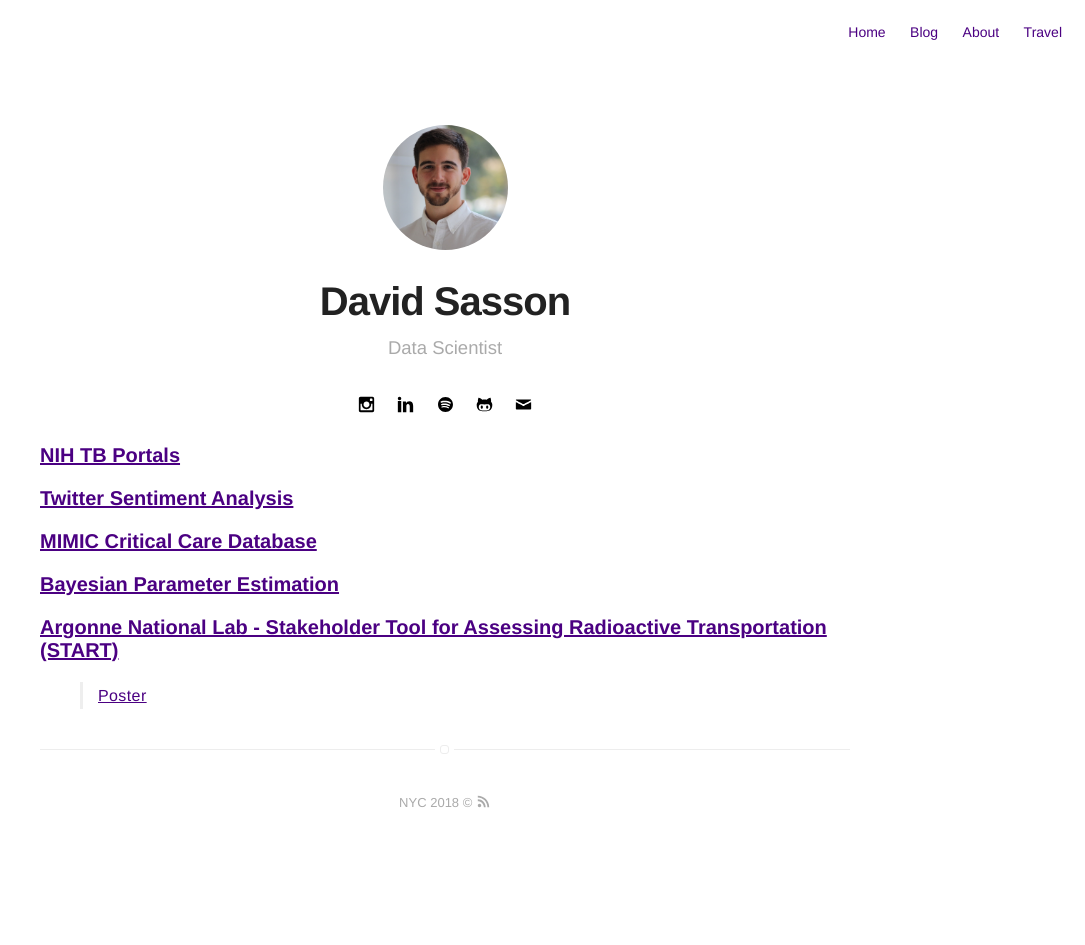
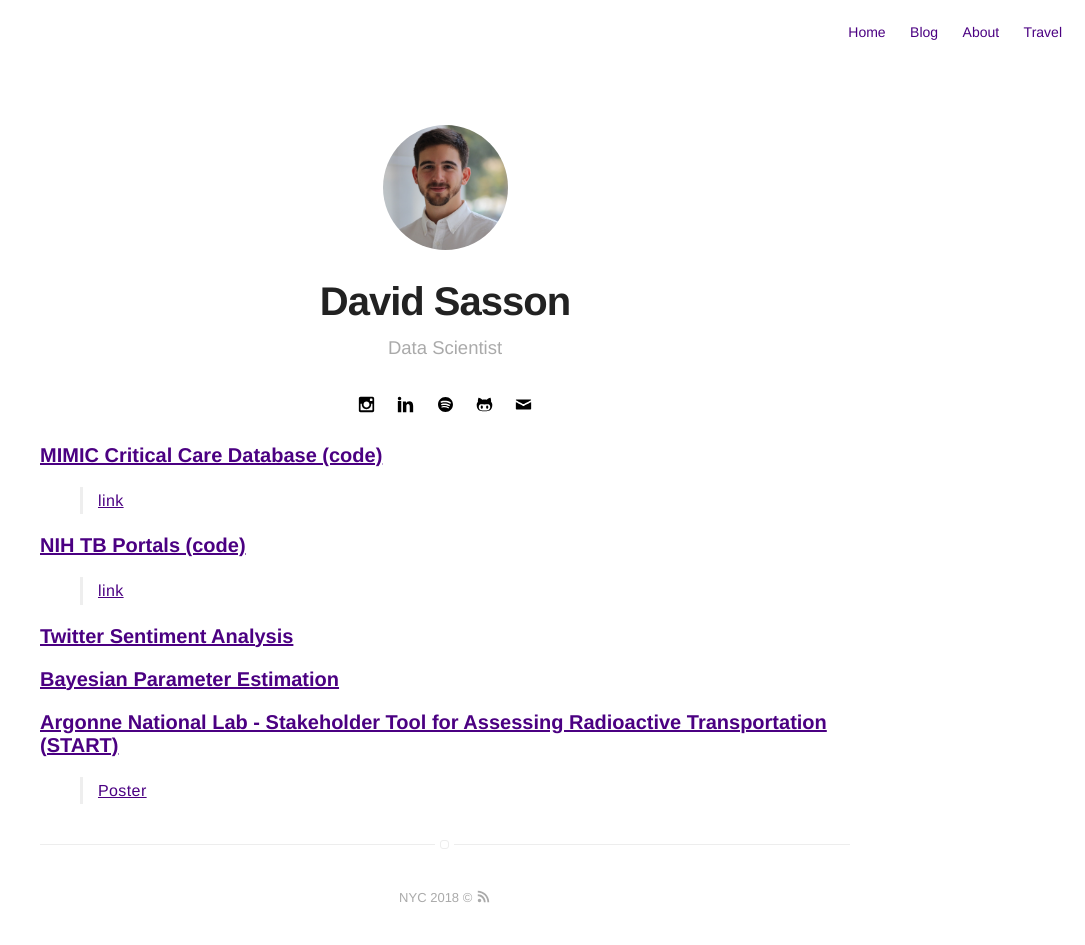
Before and after one commit to dsasson48/dsasson48.github.io, a Jekyll site: the page built from projects.md, in a window 1280 px wide. Shown: the whole page, without its empty margins (195-1280 px from the left). Built offline with Jekyll 4.4.1, drawn with Linux system fonts in a browser that asks for light colours; before the commit the page ends 900 px from its top, so only the background shows below that.

Commit message:
project update

```diff
--- a/projects.md
+++ b/projects.md
@@ -3,11 +3,13 @@ title: Projects
 layout: page
 ---
 
-### [NIH TB Portals](https://tbportals.niaid.nih.gov/)
+### [MIMIC Critical Care Database (code)](https://github.com/cosgriffc/bst261-crrt)
+> [link](https://mimic.physionet.org/)
+
+### [NIH TB Portals (code)](https://github.com/dsasson48/niaid_TB)
+> [link](https://tbportals.niaid.nih.gov/)
 
 ### [Twitter Sentiment Analysis](https://twitter260.github.io)
-
-### [MIMIC Critical Care Database](https://mimic.physionet.org/)
 
 ### [Bayesian Parameter Estimation](https://github.com/dsasson48/estimators_222/blob/master/222_presentation.pdf)
 
```
Also changed, not shown: 2 other files.
